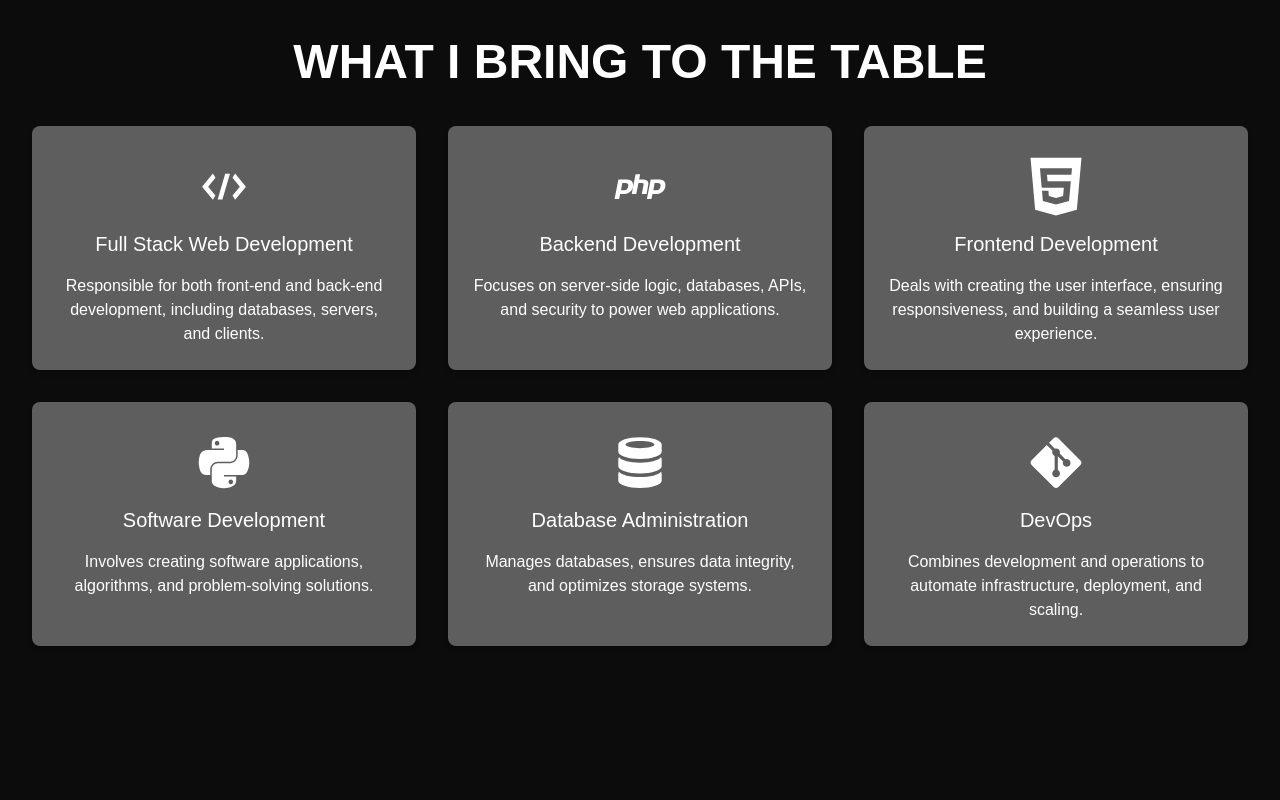
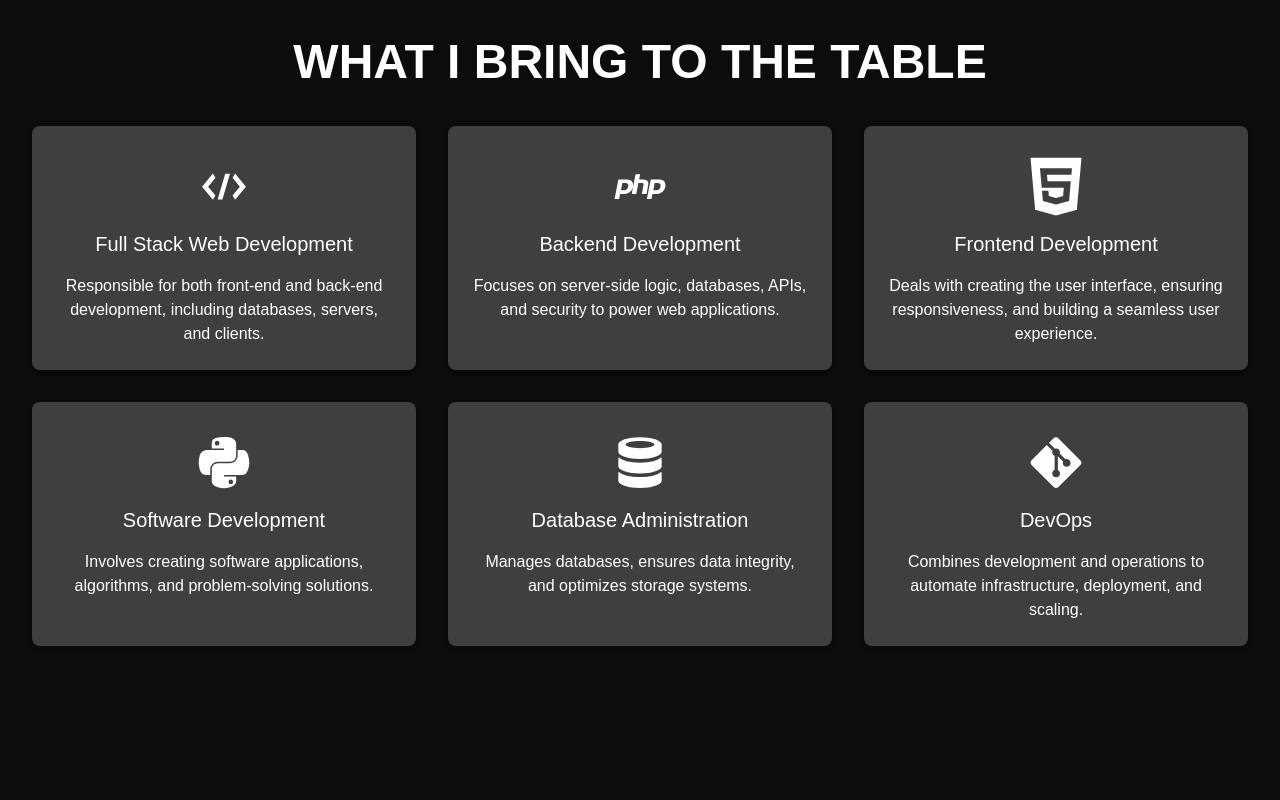
Before and after one commit to lancedalanon/my-portfolio, a Next.js app: page / in a window 1280 px wide. Shown: the part 1760-2560 px from the top of the page. Built offline with nearby package versions, Linux system fonts and the light colour scheme.

Commit message:
Adjust bg color

```diff
--- a/app/projects/[slug]/page.tsx
+++ b/app/projects/[slug]/page.tsx
@@ -243,7 +243,7 @@ const ProjectGrid: React.FC<ProjectGridProps> = ({ projects, projectId }) => {
                             height={1000}
                             className="rounded-3xl h-64 w-full object-cover"
                         />
-                        <div className="absolute inset-0 bg-custom-600 bg-opacity-0 group-hover:bg-opacity-90 rounded-3xl flex flex-col justify-between items-start transition-all duration-500 ease-in-out p-6">
+                        <div className="absolute inset-0 bg-custom-700 bg-opacity-0 group-hover:bg-opacity-90 rounded-3xl flex flex-col justify-between items-start transition-all duration-500 ease-in-out p-6">
                             <span className="text-white text-3xl md:text-4xl font-bold opacity-0 group-hover:opacity-100 transform -translate-y-4 group-hover:translate-y-0 transition-all duration-500 ease-in-out md:mt-6">
                                 <p>{project.project_name}</p>
                             </span>
--- a/components/home/MilestonesSection.tsx
+++ b/components/home/MilestonesSection.tsx
@@ -83,7 +83,7 @@ const MilestonesSection: React.FC = () => {
                                 height={1000}
                                 className="rounded-3xl h-64 w-full object-cover"
                             />
-                            <div className="absolute inset-0 bg-custom-600 bg-opacity-0 group-hover:bg-opacity-90 rounded-3xl flex flex-col justify-between items-start transition-all duration-500 ease-in-out p-6">
+                            <div className="absolute inset-0 bg-custom-700 bg-opacity-0 group-hover:bg-opacity-90 rounded-3xl flex flex-col justify-between items-start transition-all duration-500 ease-in-out p-6">
                                 <span className="text-white text-3xl md:text-4xl font-bold opacity-0 group-hover:opacity-100 transform -translate-y-4 group-hover:translate-y-0 transition-all duration-500 ease-in-out md:mt-6">
                                     <p>{project.project_name}</p>
                                 </span>
@@ -134,7 +134,7 @@ const MilestonesSection: React.FC = () => {
                                 height={1000}
                                 className="rounded-3xl h-64 w-full object-cover"
                             />
-                            <div className="absolute inset-0 bg-custom-600 bg-opacity-0 group-hover:bg-opacity-90 rounded-3xl flex flex-col justify-between items-start transition-all duration-500 ease-in-out p-6">
+                            <div className="absolute inset-0 bg-custom-700 bg-opacity-0 group-hover:bg-opacity-90 rounded-3xl flex flex-col justify-between items-start transition-all duration-500 ease-in-out p-6">
                                 <span className="text-fluid-lg md:text-fluid-md text-white font-bold opacity-0 group-hover:opacity-100 transform -translate-y-4 group-hover:translate-y-0 transition-all duration-500 ease-in-out">
                                     <p>{award.award_name}</p>
                                 </span>
--- a/components/home/SkillsSection.tsx
+++ b/components/home/SkillsSection.tsx
@@ -73,7 +73,7 @@ const SkillCard: React.FC<{ skill: Skill; index: number; inView: boolean }> = ({
       transition={{ duration: 0.5, delay: index * 0.1 }} // Delay based on index for staggered animation
     >
       <Card
-        className="p-4 rounded-lg max-w-sm w-full h-full bg-custom-600 transition-transform transform hover:scale-105 hover:shadow-lg cursor-pointer"
+        className="p-4 rounded-lg max-w-sm w-full h-full bg-custom-700 transition-transform transform hover:scale-105 hover:shadow-lg cursor-pointer"
         onClick={handleSkillCardClick}
       >
         <CardHeader className="p-2">
```
